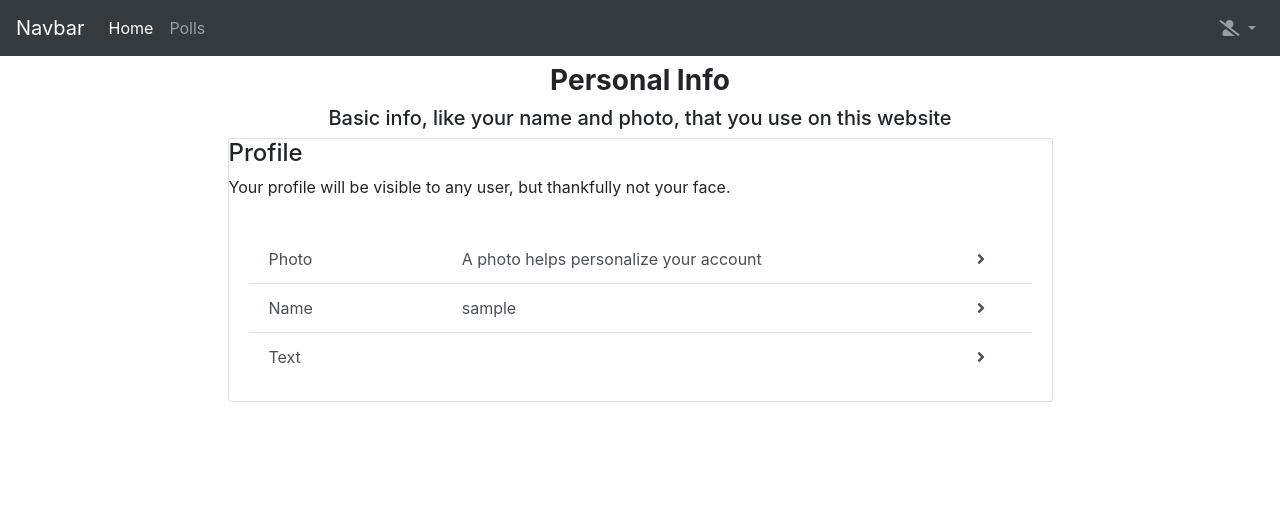
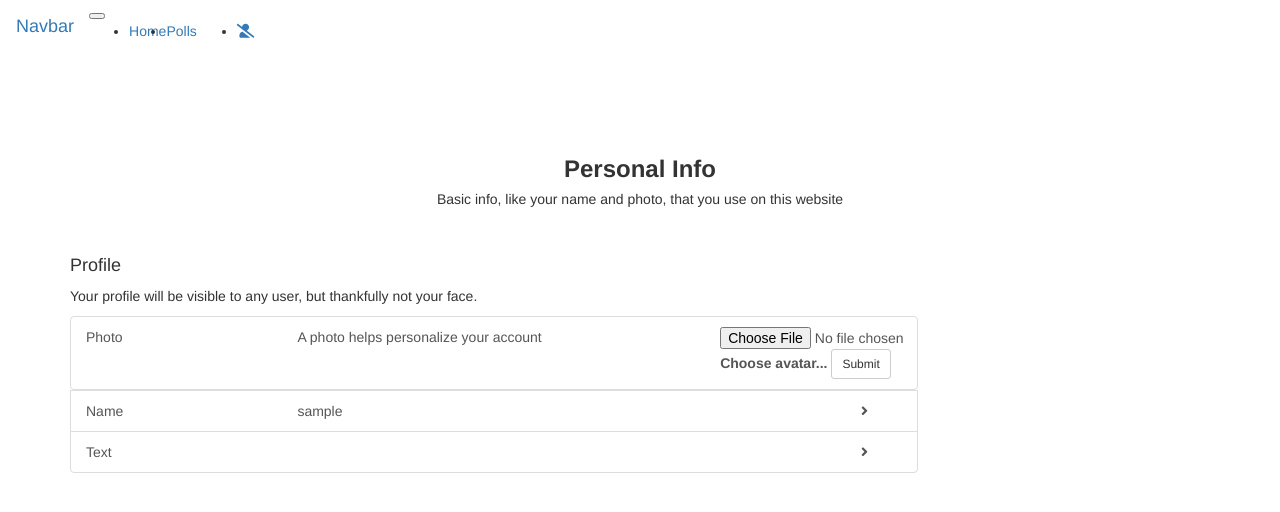
Before and after one commit to crimsonpython24/stca, a Django app: page /accounts/user_settings in a window 1280 px wide. Shown: the top 512 px of the page. Run offline with Django 3.2, Linux system fonts and the light colour scheme; the visitor is signed in with stand-in values (Sample User, id 1); some libraries are stand-ins or nearby versions.

Commit message:
Fix #020012 -- Updated gitignore, hided user files

```diff
--- a/stca/accounts/forms.py
+++ b/stca/accounts/forms.py
@@ -11,6 +11,10 @@
         model = User
         fields = ('username', 'email', 'password1', 'password2', )
 
+class UserSettingForm(forms.ModelForm):
+  class Meta:
+    model = User
+    fields = ['nickname', 'text', 'avatar']
 
 class UserNameForm(forms.ModelForm):
     class Meta:
--- a/stca/accounts/templates/accounts/user_settings.html
+++ b/stca/accounts/templates/accounts/user_settings.html
@@ -1,9 +1,4 @@
 {% extends 'base.html' %}
-{% load static %}
-
-{% block style %}
-<link href="{% static 'MDB-Pro_4.8.10/css/style.css' %}" rel="stylesheet">
-{% endblock style %}
 
 {% block content %}
 <div class="container mt-3">
--- a/stca/accounts/templates/accounts/user_settings2.html
+++ /dev/null
@@ -1,55 +0,0 @@
-{% extends "base.html" %}
-{% load static %}
-
-{% block style %}
-<style>
-  .settings-body {
-    padding-top: 5%;
-  }
-</style>
-{% endblock style %}
-
-{% block content %}
-<div class="settings-body container">
-  <h3 class="text-center"><strong>Personal Info</strong></h3>
-  <h5 class="text-center">Basic info, like your name and photo, that you use on this website</h5>
-  <div class="row d-flex justify-content-center">
-    <div class="col-md-9">
-      <!-- Card -->
-      <div class="card card-cascade">
-        <!-- Card image -->
-        <div class="view view-cascade gradient-card-header blue-gradient text-left">
-          <!-- Title -->
-          <h4>Profile</h4>
-          <!-- Subtitle -->
-          <p>Your profile will be visible to any user, but thankfully not your face.</p>
-        </div>
-        <!-- Card content -->
-        <div class="card-body card-body-cascade">
-          <div class="list-group-flush">
-            <a href="{% url 'user_settings_name' %}" class="list-group-item list-group-item-action">
-              <div class="row">
-                <div class="col-md-3">Photo</div>
-                <div class="col-md-8">A photo helps personalize your account</div>
-                <div class="col-md-1 align-items-right"><i class="fas fa-angle-right"></i></div></div>
-            </a>
-            <a href="{% url 'user_settings_name' %}" class="list-group-item list-group-item-action">
-              <div class="row">
-                <div class="col-md-3">Name</div>
-                <div class="col-md-8">{{ user.username }}</div>
-                <div class="col-md-1 align-items-right"><i class="fas fa-angle-right"></i></div></div>
-            </a>
-            <a href="{% url 'user_settings_name' %}" class="list-group-item list-group-item-action">
-              <div class="row">
-                <div class="col-md-3">Text</div>
-                <div class="col-md-8">{{ user.text }}</div>
-                <div class="col-md-1 align-items-right"><i class="fas fa-angle-right"></i></div></div>
-            </a>
-          </div>
-        </div>
-      </div>
-      <!-- Card -->
-    </div>
-  </div>
-</div>
-{% endblock content %}
--- /dev/null
+++ b/stca/accounts/templates/accounts/user_settings_avatar.html
@@ -0,0 +1,98 @@
+{% extends "base.html" %}
+{% load static %}
+
+{% block style %}
+<style>
+  .settings-body {
+    padding-top: 5%;
+  }
+  .card-padding-top {
+    padding-top: 2.5%;
+  }
+  .avatar-upload {
+    height: 50%;
+  }
+</style>
+<link rel="stylesheet" href="{% static 'MDB-Plugins_4.8.10/MDB-File-Upload_4.8.10/css/addons/mdb-file-upload.css' %}">
+{% endblock style %}
+
+{% block content %}
+<div class="settings-body container">
+  <h3 class="text-center"><strong>Personal Info</strong></h3>
+  <h5 class="text-center">Basic info, like your name and photo, that you use on this website</h5>
+  <div class="row d-flex justify-content-center card-padding-top">
+    <div class="col-md-9">
+      <!-- Card -->
+      <div class="card card-cascade">
+        <!-- Card image -->
+        <div class="view view-cascade gradient-card-header blue-gradient text-left">
+          <!-- Title -->
+          <h4>Profile</h4>
+          <!-- Subtitle -->
+          <p>Your profile will be visible to any user, but thankfully not your face.</p>
+        </div>
+        <!-- Card content -->
+        <div class="card-body card-body-cascade">
+          <div class="list-group-flush">
+            <form method="post" enctype="multipart/form-data" id="avatarpost">
+              <a class="list-group-item list-group-item-action">
+                <div class="row">
+                  <div class="col-md-3">Photo</div>
+                  <div class="col-md-6">A photo helps personalize your account</div>
+                  <div class="col-md-3">
+                    <div class="custom-file">
+                      <input type="file" class="custom-file-input" id="fileAvatar" name="avatar">
+                      <label class="custom-file-label" for="fileAvatar">Choose avatar...</label>
+                      {% csrf_token %}
+                      <button type="submit" id="submit" class="btn btn-default btn-sm">Submit</button>
+                    </div>
+                  </div>
+                </div>
+              </a>
+            </form>
+            <a href="{% url 'user_settings_name' %}" class="list-group-item list-group-item-action">
+              <div class="row">
+                <div class="col-md-3">Name</div>
+                <div class="col-md-8">{{ user.username }}</div>
+                <div class="col-md-1 align-items-right"><i class="fas fa-angle-right"></i></div></div>
+            </a>
+            <a href="{% url 'user_settings_text' %}" class="list-group-item list-group-item-action">
+              <div class="row">
+                <div class="col-md-3">Text</div>
+                <div class="col-md-8">{{ user.text }}</div>
+                <div class="col-md-1 align-items-right"><i class="fas fa-angle-right"></i></div></div>
+            </a>
+          </div>
+        </div>
+      </div>
+      <!-- Card -->
+    </div>
+  </div>
+</div>
+{% if form.errors %}
+  {% for field in form %}
+    {% for error in field.errors %}
+        <div class="alert alert-danger">
+            <strong>{{ error|escape }}</strong>
+        </div>
+    {% endfor %}
+  {% endfor %}
+  {% for error in form.non_field_errors %}
+    <div class="alert alert-danger">
+      <strong>{{ error|escape }}</strong>
+    </div>
+  {% endfor %}
+{% endif %}
+{% endblock content %}
+
+{% block js %}
+<script type="text/javascript" src="{% static 'MDB-Plugins_4.8.10/MDB-File-Upload_4.8.10/js/addons/datatables.min.js' %}"></script>
+<script type="text/javascript" src="{% static 'MDB-Plugins_4.8.10/MDB-File-Upload_4.8.10/js/addons/mdb-file-upload.min.js' %}"></script>
+
+<script>
+window.onload = function(){
+    var button = document.getElementById('submit');
+    button.form.submit();
+}
+</script>
+{% endblock js %}
--- a/stca/accounts/templates/accounts/user_settings_photo.html
+++ /dev/null
@@ -1 +0,0 @@
-{% extends "base.html" %}
--- a/stca/accounts/urls.py
+++ b/stca/accounts/urls.py
@@ -8,8 +8,8 @@
     path('login/', views.LoginViewRedirect.as_view(), name='login'),
     path('logout/', auth_views.LogoutView.as_view(), name='logout'),
     path('profile/<str:username>/', views.ProfileView.as_view(), name='profile'),
-    path('user_settings', views.SettingsView.as_view(), name="user_settings"),
+    path('user_settings', views.user_settings_avatar, name="user_settings"),
+    path('user_settings-init/', views.user_settings, name='user_settings-init'),
     path('user_settings/name', views.user_settings_name, name='user_settings_name'),
     path('user_settings/text', views.user_settings_text, name='user_settings_text'),
-    path('user_settings/avatar', views.user_settings_avatar, name='user_settings_avatar'),
 ]
--- a/stca/accounts/views.py
+++ b/stca/accounts/views.py
@@ -6,7 +6,7 @@
 from django.views import generic
 
 from .models import User
-from .forms import SignUpForm, UserNameForm, UserTextForm, UserAvatarForm
+from .forms import SignUpForm, UserNameForm, UserTextForm, UserAvatarForm, UserSettingForm
 
 # Create your views here.
 class LoginViewRedirect(auth_views.LoginView):
@@ -56,14 +56,23 @@
     else:
       return HttpResponse('Unauthorized', status=401)
 
-class SettingsView(generic.TemplateView):
-    model = User
-    template_name = 'accounts/user_settings2.html'
-
-    def get_context_data(self, **kwargs):
-        context = super().get_context_data(**kwargs)
-        context['username'] = self.request.user.username
-        return context
+def user_settings(request):
+    if request.user.is_authenticated:
+        if request.method == 'GET':
+            form = UserSettingForm()
+            user = request.user
+            context = { 'user': user, 'form': form }
+            return render(request, 'accounts/user_settings.html', context)
+        elif request.method == 'POST':
+            form = UserSettingForm(request.POST, request.FILES, instance=request.user)
+            if form.is_valid():
+                form.save()
+                return HttpResponseRedirect('/')
+            else:
+                context = { 'user': request.user, 'form': form }
+                return render(request, 'accounts/user_settings.html', context)
+    else:
+      return HttpResponse('Unauthorized', status=401)
 
 def user_settings_text(request):
     if request.user.is_authenticated:
@@ -89,14 +98,14 @@
             form = UserAvatarForm()
             user = request.user
             context = { 'user': user, 'form': form }
-            return render(request, 'accounts/user_settings2.html', context)
+            return render(request, 'accounts/user_settings_avatar.html', context)
         elif request.method == 'POST':
-            form = UserAvatarForm(request.POST, request.FILES, instance=request.user)
+            form = UserSettingForm(request.POST, request.FILES, instance=request.user)
             if form.is_valid():
                 form.save()
                 return HttpResponseRedirect('/')
-        else:
-            context = { 'user': request.user, 'form': form }
-            return render(request, 'accounts/user_settings_avatar.html', context)
+            else:
+                context = { 'user': request.user, 'form': form }
+                return render(request, 'accounts/user_settings_avatar.html', context)
     else:
       return HttpResponse('Unauthorized', status=401)
```
Also changed, not shown: 1 other file.
